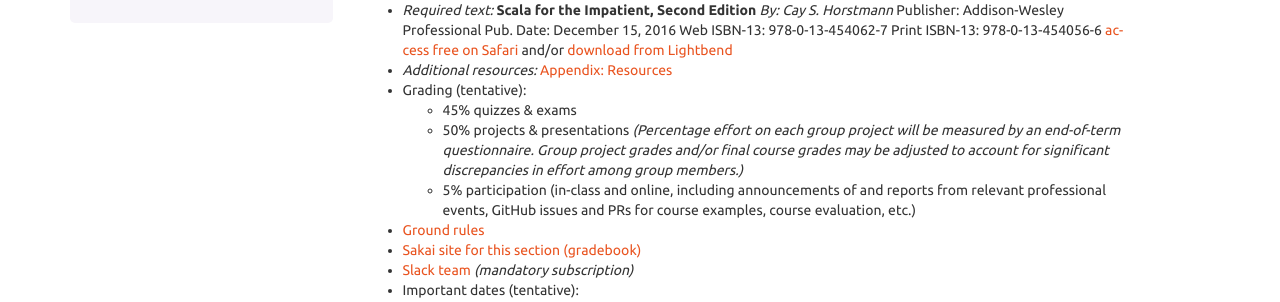
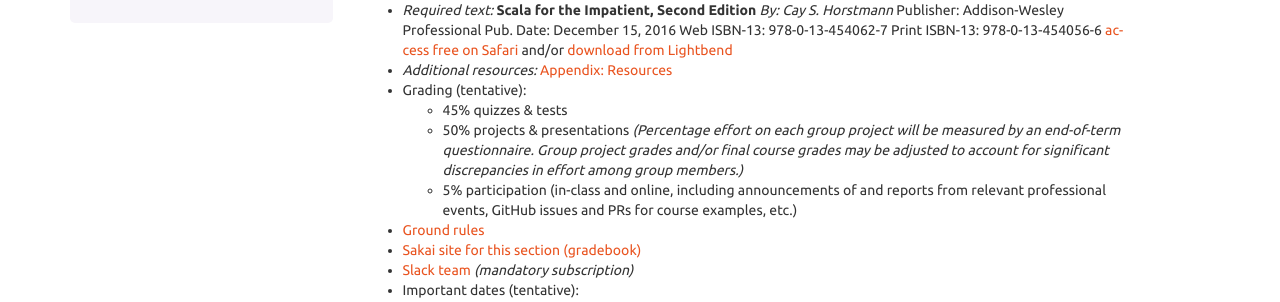
Before and after one commit to lucproglangcourse/lucproglangcourse.github.io, a Sphinx documentation site: the page built from source/syllabi/2019Fall.rst, in a window 1280 px wide. Shown: the part 210-512 px from the top of the page. Built offline with Sphinx 7.4.7, drawn with Linux system fonts in a browser that asks for light colours.

Commit message:
minor updates to syllabus
Signed-off-by: Konstantin Läufer <klaeufer@gmail.com>

```diff
--- a/source/syllabi/2019Fall.rst
+++ b/source/syllabi/2019Fall.rst
@@ -15,9 +15,9 @@
 - *Additional resources:* :ref:`appendix-resources`
 - Grading (tentative):
 
-  - 45% quizzes & exams
+  - 45% quizzes & tests
   - 50% projects & presentations *(Percentage effort on each group project will be measured by an end-of-term questionnaire. Group project grades and/or final course grades may be adjusted to account for significant discrepancies in effort among group members.)*
-  - 5% participation (in-class and online, including announcements of and reports from relevant professional events, GitHub issues and PRs for course examples, course evaluation, etc.)
+  - 5% participation (in-class and online, including announcements of and reports from relevant professional events, GitHub issues and PRs for course examples, etc.)
 
 - `Ground rules <http://laufer.cs.luc.edu/teaching/ground-rules>`_
 - `Sakai site for this section (gradebook) <https://sakai.luc.edu/portal/site/COMP_371_001_6550_1196>`_
```
